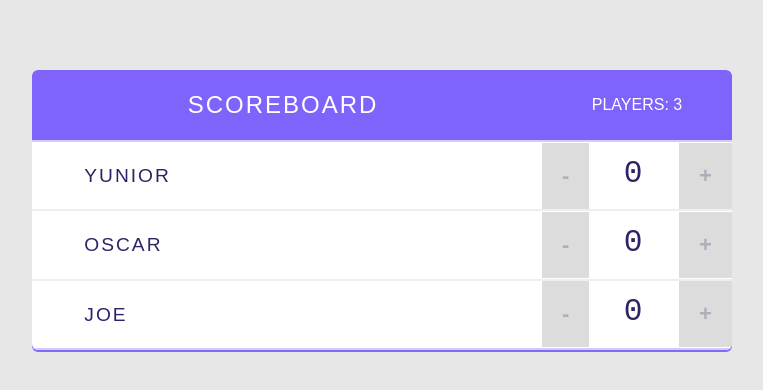
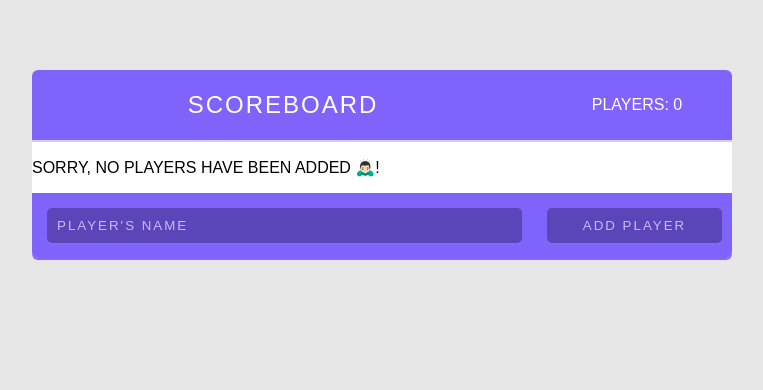
Before and after one commit to batistaDev1113/scoreboard, a React (Create React App) app: page / in a window 1280 px wide. Shown: the top 390 px of the page, without its empty margins (258-1021 px from the left). Built offline with nearby package versions, Linux system fonts and the light colour scheme.

Commit message:
new input form has been added in order to enter data dynamically

```diff
--- a/src/App.css
+++ b/src/App.css
@@ -251,3 +251,29 @@ svg {
     width: 30px;
     height: 30px;
   }
+
+  .scoreboard.addForm {
+    max-width: 65%;
+  }
+
+  .scoreboard.addForm:focus {
+    background-color: #fff;
+    color: #333;
+  }
+
+  .scoreboard.addPlayer-btn {
+    max-width: 25%;
+     flex-grow: 1;
+  border-width: 0 0 1px 0;
+  margin: 15px 10px 15px 15px;
+  padding: 10px;
+  border-radius: 5px;
+  background-color: #5B45B9;
+  border-style: none;
+  text-shadow: none;
+  text-transform: uppercase;
+  color: #C7BCF8;
+  letter-spacing: 2px;
+  outline: none;
+  cursor: pointer;
+  }
--- a/src/App.js
+++ b/src/App.js
@@ -2,16 +2,13 @@ import React, { useState } from 'react';
 import './App.css';
 import Header from './components/Header';
 import Player from './components/Player';
+import AddForm from './components/AddForm';
 
 function App() {
 	const [
 		players,
 		setPlayers
-	] = useState([
-		'Yunior',
-		'Oscar',
-		'Joe'
-	]);
+	] = useState([]);
 
 	const handleRemovePlayer = (name) => {
 		setPlayers((prevState) => {
@@ -19,10 +16,23 @@ function App() {
 		});
 	};
 
+	const addPlayer = (playerToBe) => {
+		console.log(players);
+		setPlayers([
+			...players,
+			playerToBe
+		]);
+	};
+
 	return (
 		<div className='scoreboard'>
 			<Header title='Scoreboard' totalPlayers={players.length} />
-			{players.map((player) => <Player key={player} name={player} removePlayer={handleRemovePlayer} />)}
+			{players.length >= 1 ? (
+				players.map((player) => <Player key={player} name={player} removePlayer={handleRemovePlayer} />)
+			) : (
+				<p>Sorry, no players have been added 🙇🏻‍♂️!</p>
+			)}
+			<AddForm currentPlayers={players} onAdd={addPlayer} />
 		</div>
 	);
 }
--- /dev/null
+++ b/src/components/AddForm.js
@@ -0,0 +1,35 @@
+import React, { useState } from 'react';
+
+export default function AddForm({ currentPlayers, onAdd }) {
+	const [
+		player,
+		setPlayer
+	] = useState('');
+
+	const submitForm = (e) => {
+		e.preventDefault();
+		if (!player) {
+			alert('Please enter a player name....');
+			return;
+		}
+		onAdd(player);
+		console.log(currentPlayers);
+	};
+
+	return (
+		<div className='add-form'>
+			<form onSubmit={submitForm}>
+				<input
+					onChange={(e) => setPlayer(e.target.value)}
+					className='scoreboard addForm'
+					type='text'
+					placeholder='Player&#39;s Name'
+					value={player}
+				/>
+				<button type='submit' className='scoreboard addPlayer-btn'>
+					Add Player
+				</button>
+			</form>
+		</div>
+	);
+}
```
